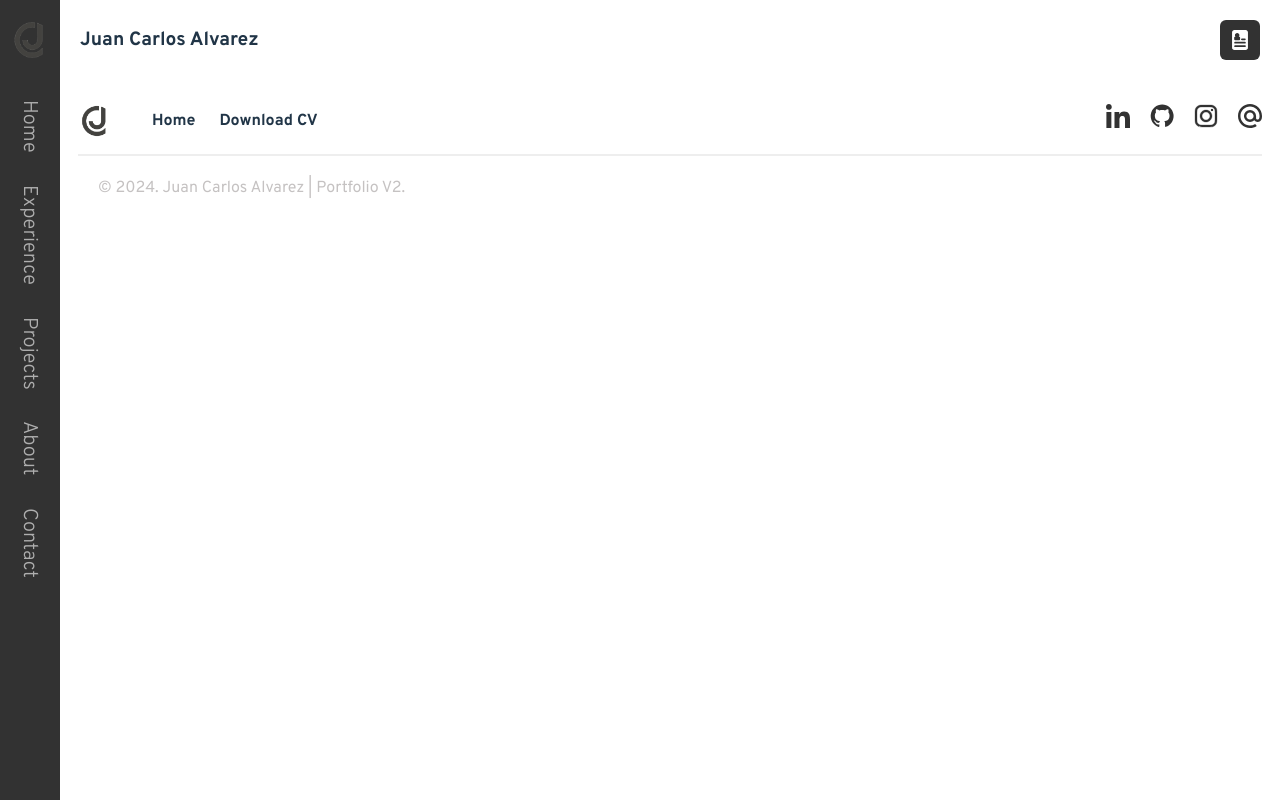
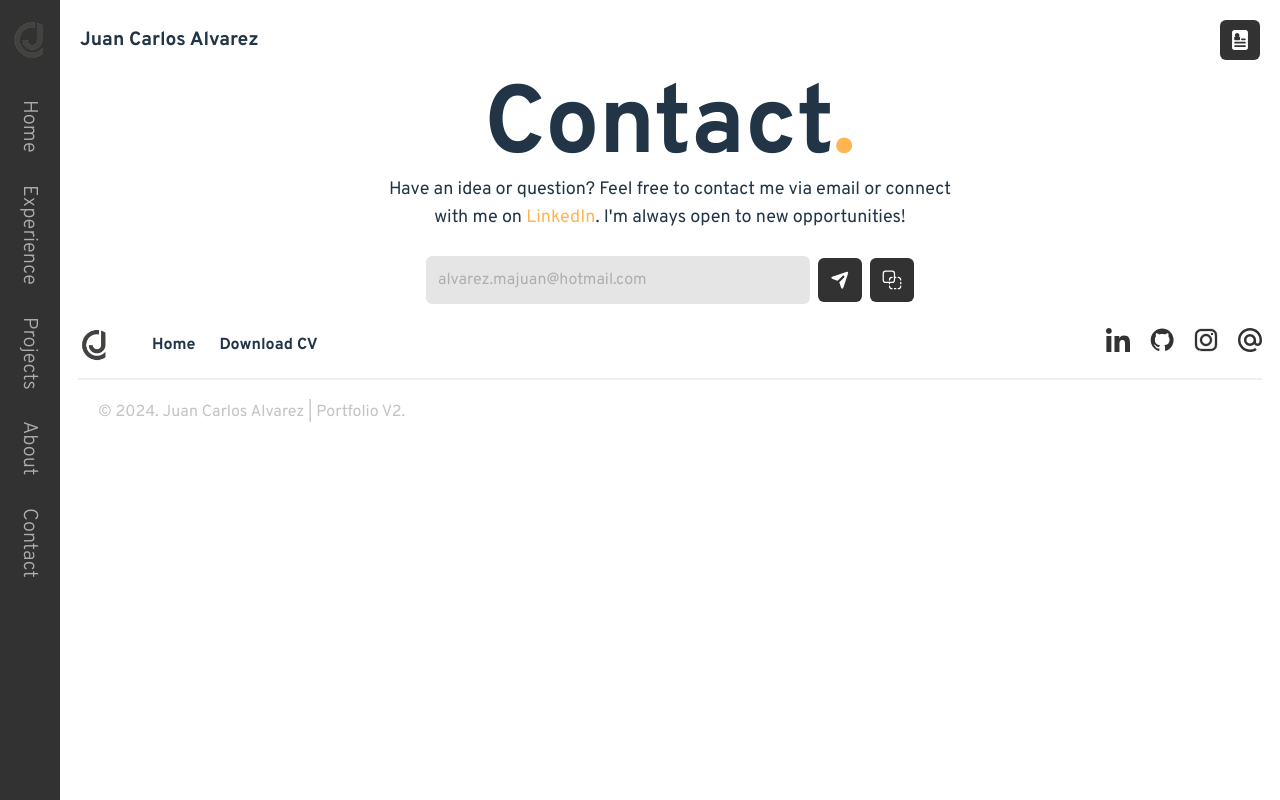
Before and after one commit to AlvarezMar/Portfolio-V2, a React (Vite) app: page / in a window 1280 px wide. Built offline with nearby package versions, Linux system fonts and the light colour scheme.

Commit message:
feat(views): add contact section

```diff
--- a/src/App.tsx
+++ b/src/App.tsx
@@ -2,6 +2,7 @@ import './App.css'
 import Footer from './components/Footer'
 import Sidebar from './components/Sidebar'
 import Topbar from './components/Topbar'
+import Contact from './views/Contact'
 
 function App() {
 
@@ -9,10 +10,13 @@ function App() {
     <>
     <div className='grid grid-cols-[auto_1fr]'>
       <Sidebar/>
-      <main>
-        <Topbar/>
-        <Footer/>
-      </main>
+      <div>
+        <main>
+          <Topbar/>
+          <Contact/>
+        </main>
+          <Footer/>
+      </div>
 
     </div>
     </>
--- /dev/null
+++ b/src/views/Contact.tsx
@@ -0,0 +1,33 @@
+import copy from "../assets/svg/elements/copy.svg"
+import send from "../assets/svg/elements/send.svg"
+
+function Contact(){
+
+    const copyToClipboard = () => {
+        navigator.clipboard.writeText("alvarez.majuan@hotmail.com")
+    }
+
+    return (
+        <>
+        <section className="max-w-[1200px] mx-auto text-center px-2">
+
+            <div className="mb-6">
+                <h1 className="text-8xl font-bold">Contact<span className="text-accent">.</span></h1>
+                <p className="text-lg max-w-[570px] mx-auto">Have an idea or question? Feel free to contact me via email or connect with me on <a href="" target="_blank" className="text-accent hover:underline">LinkedIn</a>. I'm always open to new opportunities!</p>
+            </div>
+
+            <div className="flex gap-2 items-center justify-center">
+                <div className="bg-[#E5E5E5] text-[#AFAFAF] p-3 rounded-md max-w-96 w-full">
+                    <h2 className="text-start">alvarez.majuan@hotmail.com</h2>
+                </div>
+                <a href="" className="bg-primary text-background p-3 rounded-md hover:scale-105 transition-all"><img src={send} alt="" width="20px"/></a>
+                <button onClick={copyToClipboard} className="bg-primary text-background p-3 rounded-md hover:scale-105 transition-all"><img src={copy} alt="" width="20px"/></button>
+            </div>
+
+
+        </section>
+        </>
+    )
+}
+
+export default Contact;
```
Also changed, not shown: src/assets/svg/elements/copy.svg (added), src/assets/svg/elements/send.svg (added).
